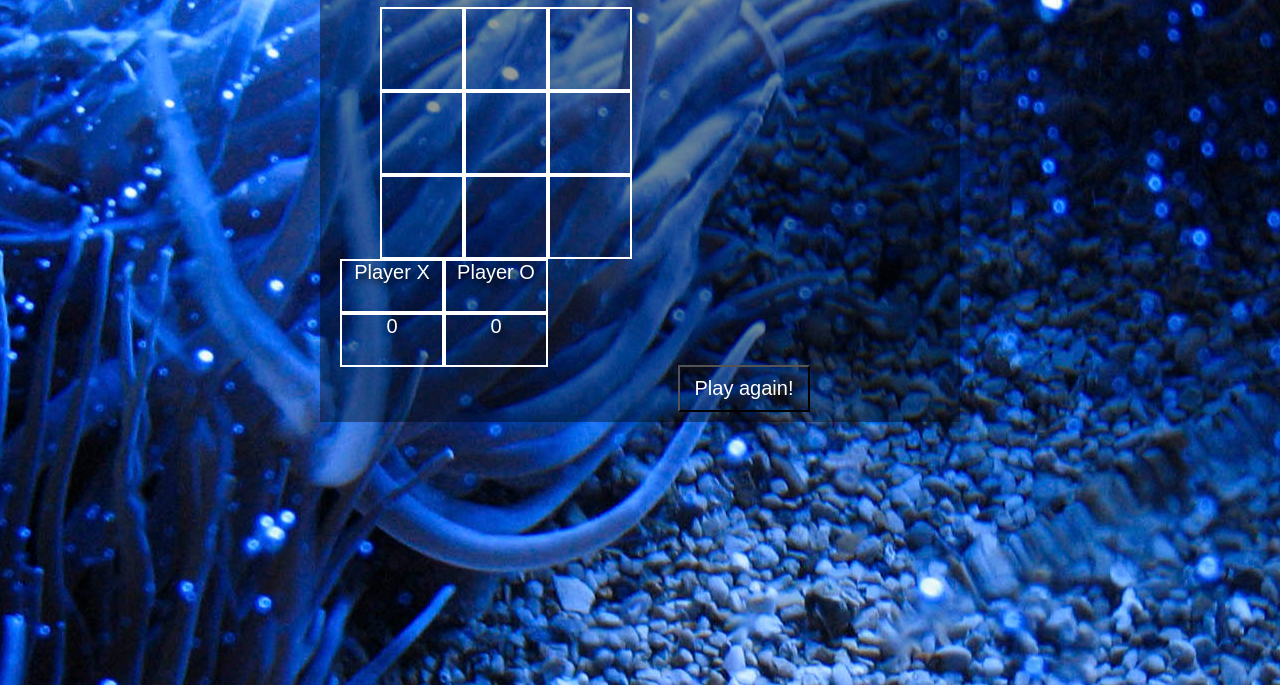
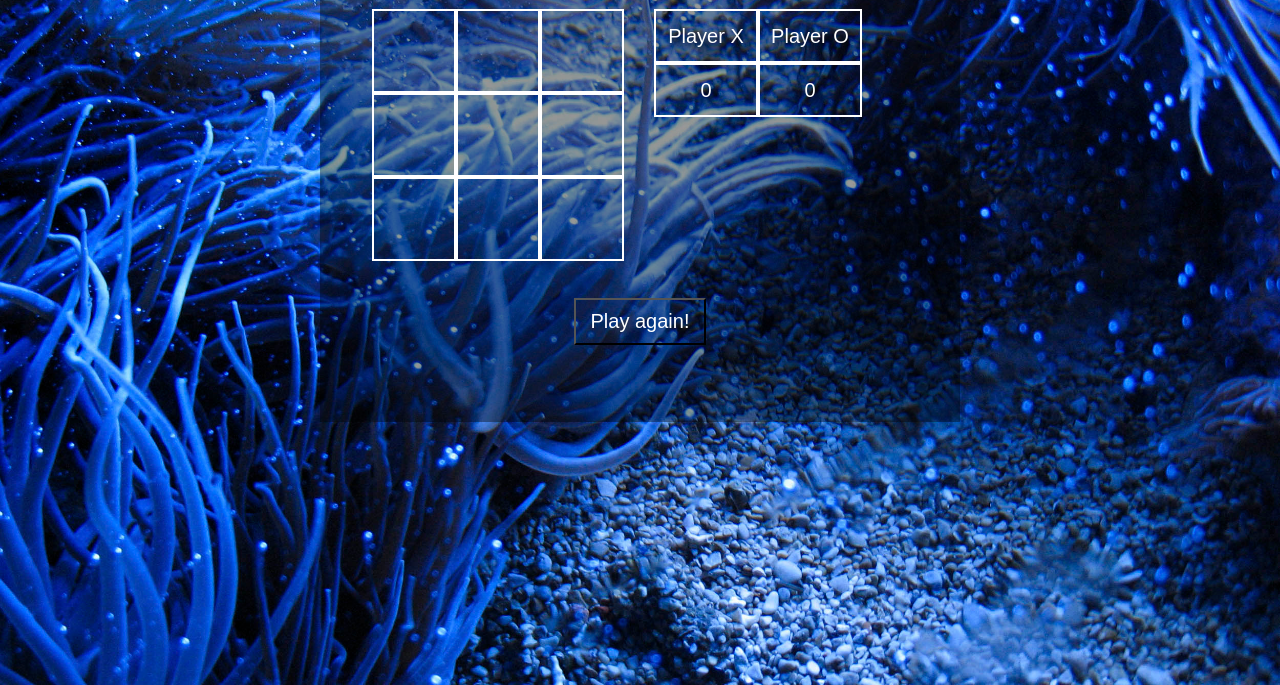
Before and after one commit to kellygajewski/ticTacToe, a plain HTML site: page index.html in a window 1280 px wide. Shown: the part 163-848 px from the top of the page. Drawn offline with nearby package versions, Linux system fonts and the light colour scheme; a web font is replaced by a local one.

Commit message:
working tic tac toe

```diff
--- a/index.html
+++ b/index.html
@@ -10,29 +10,21 @@
 <body x-ng-controller="TicTacToeController">
 	<div id="container">
 		<h1 x-ng-bind="message"></h1>
-		<div id="board">
+		<div id="container2" class="clearfix">
+		<div id="board" class="shadow">
 			<div class="row" x-ng-repeat="r in rows track by $index">
 				<div class="cell clearfix" x-ng-repeat="c in r track by $index" x-ng-click="placeXO($parent.$index, $index)"> <!-- parent index is row, index is column -->
 					{{ c }}
 				</div>
 			</div>
 		</div>
-		<div id="score">
-<!-- 			<table class="clearfix">
-				<th>
-					<td>Player X</td>
-					<td>Player O</td>
-				</th>
-				<tr>
-					<td x-ng-bind="xWins"></td>
-					<td x-ng-bind="oWins"></td>
-				</tr>
-			</table> -->
+		<div id="score" class="shadow">
 			<div class="scorecell clearfix">Player X</div>
 			<div class="scorecell clearfix">Player O</div>
 			<div class="scorecell clearfix" x-ng-bind="xWins"></div>
-			<div class="scorecell clearfix"x-ng-bind="xWins"></div>
+			<div class="scorecell clearfix"x-ng-bind="oWins"></div>
 		</div>
+	</div>
 		<input type="button" class="button clearfix" value="Play again!" x-ng-click="reset()"/>
 	</div>
 </body>
--- a/script.js
+++ b/script.js
@@ -61,7 +61,7 @@ ticTacToeApp.controller('TicTacToeController', function ($scope) {
 
 		}
 
-		else if ((j.indexOf("XO") === -1) && (j.indexOf("OX") === -1) && (k.indexOf("XO") === -1) && (k.indexOf("OX") === -1) && (l.indexOf("XO") === -1) && (l.indexOf("OX") === -1) && (m.indexOf("XO") === -1) && (m.indexOf("OX") === -1)) {
+		else if (((j.indexOf("XO") == -1) && (j.indexOf("OX") == -1)) || ((k.indexOf("XO") == -1) && (k.indexOf("OX") == -1)) || ((l.indexOf("XO") == -1) && (l.indexOf("OX") == -1)) || ((m.indexOf("XO") == -1) && (m.indexOf("OX") == -1))) {
 			$scope.turnHandler();
 		}
 		else {
--- a/style.css
+++ b/style.css
@@ -5,6 +5,7 @@ body {
 	text-shadow: black 0.1em 0.1em 0.2em;
 	text-align: center;
 	background: url("aquarium.jpg") center no-repeat;
+	background-size: cover;
 	background-attachment: fixed;
 	min-height: 100%;
 /*	opacity: 0.4;*/
@@ -19,7 +20,9 @@ body {
 	clear: both;
 	height: 500px;
 }
-
+#container2 {
+	padding: 2px;
+}
 h1 {
 	line-height: 40%;
 }
@@ -37,12 +40,12 @@ h1 {
 }
 #board {
 	width: 252px;
-	margin: 0 40px;
+	margin: 0 30px;
 	clear: both;
 	float: left;
 }
 .button {
-	margin: 250px auto 0px auto;
+	margin: 35px auto 0px auto;
 	color: white;
 	background: rgba(0, 0, 0, 0);
 	font-size: 20px;
@@ -62,17 +65,13 @@ h1 {
 #score {
 	height: 108px;
 	width: 208px;
+	float:left;
 }
 .scorecell {
 	height: 50px;
 	width: 100px;
+	line-height: 50px;
 	border: 2px solid white;
 	float: left;
 	font-size: 20px;
 }
-table {
-	border: 2px solid white;
-}
-td {
-	border: 2px solid white;
-}
```
Also changed, not shown: otherwincondition.js (added, +14 -0 lines).
